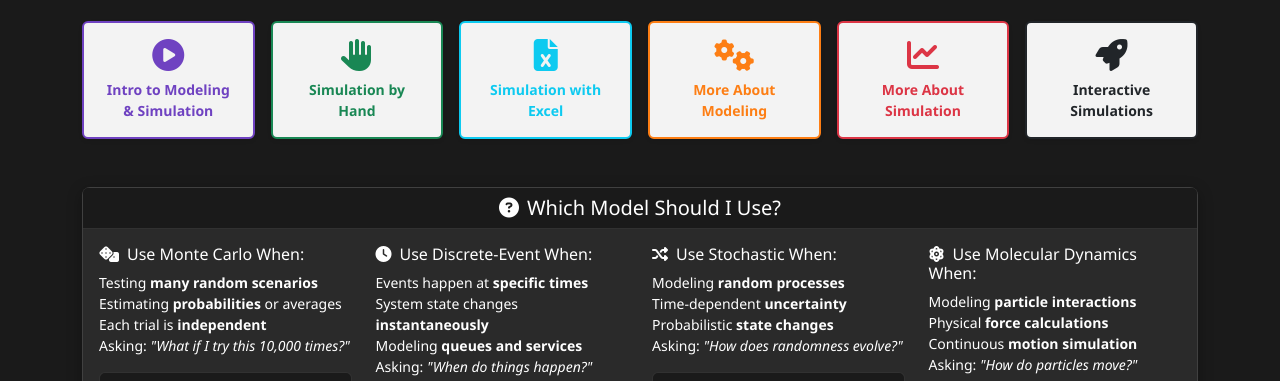
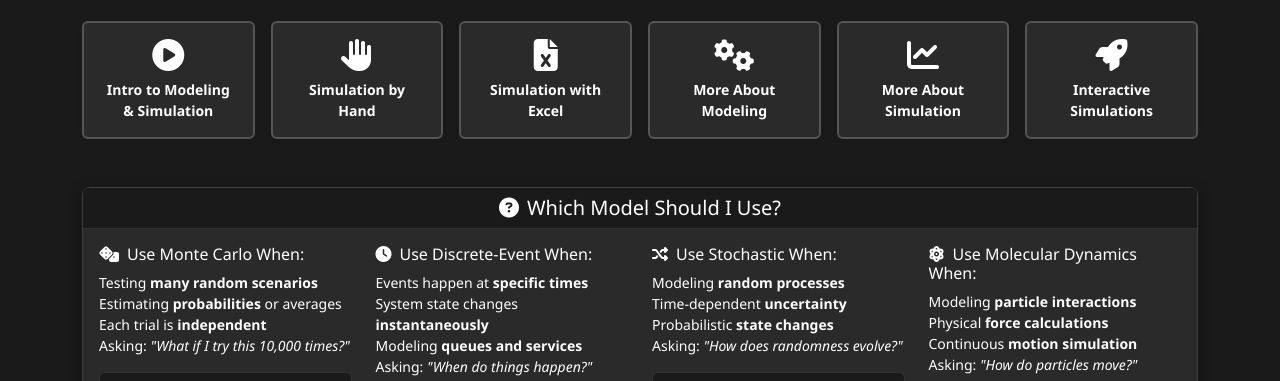
Before and after one commit to Cadi001/cadisims, a website: page views/index.html in a window 1280 px wide. Shown: the part 419-800 px from the top of the page. Drawn offline with nearby package versions, Linux system fonts and the light colour scheme.

Commit message:
Update Educational Resources cards to dark background with white text

```diff
--- a/views/index.html
+++ b/views/index.html
@@ -40,37 +40,37 @@
                 </h2>
                 <div class="row g-3">
                     <div class="col-lg-2 col-md-4 col-sm-6">
-                        <a href="intro-modeling-simulation.html" class="btn btn-light w-100 h-100 d-flex flex-column justify-content-center align-items-center p-3 text-decoration-none border-2 shadow-sm" style="background-color: rgba(255,255,255,0.95); color: #6f42c1; border-color: #6f42c1;">
+                        <a href="intro-modeling-simulation.html" class="btn btn-light w-100 h-100 d-flex flex-column justify-content-center align-items-center p-3 text-decoration-none border-2 shadow-sm" style="background-color: #2a2a2a; color: #ffffff; border-color: rgba(255, 255, 255, 0.2);">
                             <i class="fas fa-play-circle fa-2x mb-2"></i>
                             <small class="text-center fw-bold">Intro to Modeling & Simulation</small>
                         </a>
                     </div>
                     <div class="col-lg-2 col-md-4 col-sm-6">
-                        <a href="simulation-by-hand.html" class="btn btn-light w-100 h-100 d-flex flex-column justify-content-center align-items-center p-3 text-decoration-none border-2 shadow-sm" style="background-color: rgba(255,255,255,0.95); color: #198754; border-color: #198754;">
+                        <a href="simulation-by-hand.html" class="btn btn-light w-100 h-100 d-flex flex-column justify-content-center align-items-center p-3 text-decoration-none border-2 shadow-sm" style="background-color: #2a2a2a; color: #ffffff; border-color: rgba(255, 255, 255, 0.2);">
                             <i class="fas fa-hand-paper fa-2x mb-2"></i>
                             <small class="text-center fw-bold">Simulation by Hand</small>
                         </a>
                     </div>
                     <div class="col-lg-2 col-md-4 col-sm-6">
-                        <a href="simulation-with-excel.html" class="btn btn-light w-100 h-100 d-flex flex-column justify-content-center align-items-center p-3 text-decoration-none border-2 shadow-sm" style="background-color: rgba(255,255,255,0.95); color: #0dcaf0; border-color: #0dcaf0;">
+                        <a href="simulation-with-excel.html" class="btn btn-light w-100 h-100 d-flex flex-column justify-content-center align-items-center p-3 text-decoration-none border-2 shadow-sm" style="background-color: #2a2a2a; color: #ffffff; border-color: rgba(255, 255, 255, 0.2);">
                             <i class="fas fa-file-excel fa-2x mb-2"></i>
                             <small class="text-center fw-bold">Simulation with Excel</small>
                         </a>
                     </div>
                     <div class="col-lg-2 col-md-4 col-sm-6">
-                        <a href="more-about-modeling.html" class="btn btn-light w-100 h-100 d-flex flex-column justify-content-center align-items-center p-3 text-decoration-none border-2 shadow-sm" style="background-color: rgba(255,255,255,0.95); color: #fd7e14; border-color: #fd7e14;">
+                        <a href="more-about-modeling.html" class="btn btn-light w-100 h-100 d-flex flex-column justify-content-center align-items-center p-3 text-decoration-none border-2 shadow-sm" style="background-color: #2a2a2a; color: #ffffff; border-color: rgba(255, 255, 255, 0.2);">
                             <i class="fas fa-cogs fa-2x mb-2"></i>
                             <small class="text-center fw-bold">More About Modeling</small>
                         </a>
                     </div>
                     <div class="col-lg-2 col-md-4 col-sm-6">
-                        <a href="more-about-simulation.html" class="btn btn-light w-100 h-100 d-flex flex-column justify-content-center align-items-center p-3 text-decoration-none border-2 shadow-sm" style="background-color: rgba(255,255,255,0.95); color: #dc3545; border-color: #dc3545;">
+                        <a href="more-about-simulation.html" class="btn btn-light w-100 h-100 d-flex flex-column justify-content-center align-items-center p-3 text-decoration-none border-2 shadow-sm" style="background-color: #2a2a2a; color: #ffffff; border-color: rgba(255, 255, 255, 0.2);">
                             <i class="fas fa-chart-line fa-2x mb-2"></i>
                             <small class="text-center fw-bold">More About Simulation</small>
                         </a>
                     </div>
                     <div class="col-lg-2 col-md-4 col-sm-6">
-                        <a href="interactive-simulations.html" class="btn btn-light w-100 h-100 d-flex flex-column justify-content-center align-items-center p-3 text-decoration-none border-2 shadow-sm" style="background-color: rgba(255,255,255,0.95); color: #212529; border-color: #212529;">
+                        <a href="interactive-simulations.html" class="btn btn-light w-100 h-100 d-flex flex-column justify-content-center align-items-center p-3 text-decoration-none border-2 shadow-sm" style="background-color: #2a2a2a; color: #ffffff; border-color: rgba(255, 255, 255, 0.2);">
                             <i class="fas fa-rocket fa-2x mb-2"></i>
                             <small class="text-center fw-bold">Interactive Simulations</small>
                         </a>
```
